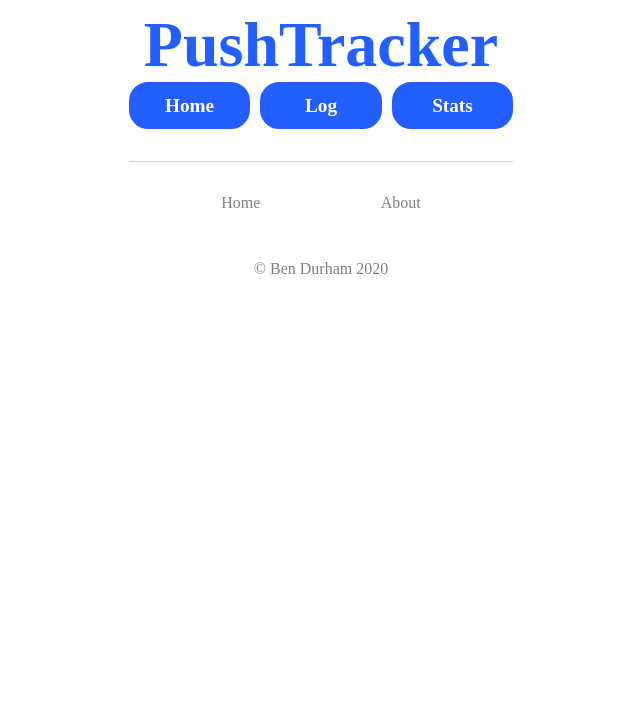
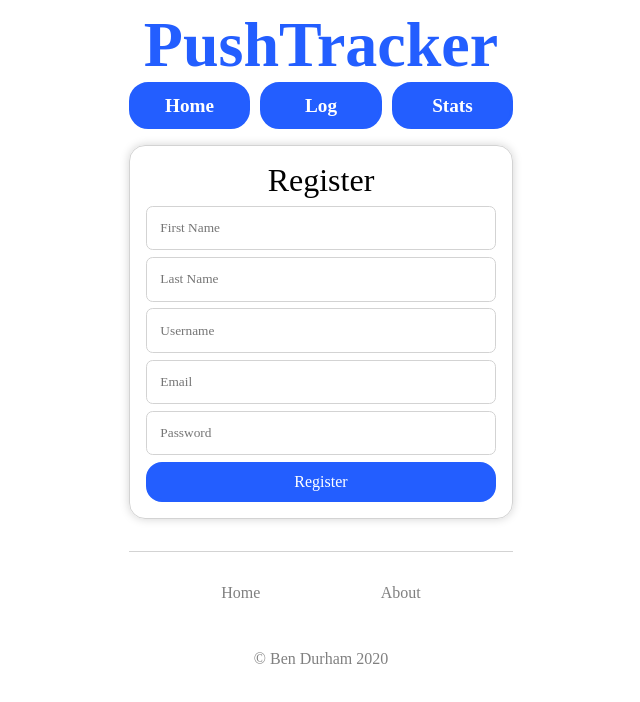
Before and after one commit to bendurham441/pushtracker, a React (Vite) app: page /register in a window 1280 px wide. Shown: the top 702 px of the page, without its empty margins (319-959 px from the left). Built offline with nearby package versions, Linux system fonts and the light colour scheme; a web font is replaced by a local one.

Commit message:
Added register form, added formik to login form

```diff
--- a/components/App.js
+++ b/components/App.js
@@ -8,6 +8,7 @@ import Log from "./routes/Log";
 import Footer from "./Footer";
 import Stats from "./routes/Stats";
 import Login from "./routes/Login";
+import Register from "./routes/Register";
 
 const App = () => (
   <Router>
@@ -29,6 +30,9 @@ const App = () => (
       <Route path="/login">
         <Login />
       </Route>
+      <Route path="/register">
+        <Register />
+      </Route>
     </Switch>
     <Footer />
   </Router>
--- a/components/Footer.js
+++ b/components/Footer.js
@@ -3,7 +3,7 @@ import { Link } from "react-router-dom";
 
 const Footer = () => (
   <footer>
-    <div class="footer-links">
+    <div className="footer-links">
       <Link to="/" style={{ textDecoration: "none" }}>
         <div className="footer-link">Home</div>
       </Link>
--- a/components/routes/Login.js
+++ b/components/routes/Login.js
@@ -6,15 +6,23 @@ import { Link } from "react-router-dom";
 
 const Login = () => (
   <Card header="Login">
-    <Formik>
-      <Form>
-        <Field className="set-field" placeholder="Username/Email" />
-        <Field className="set-field" placeholder="Password" />
-        <button type="submit">Login</button>
-        <Link to="/forgot" style={{textDecoration: "none"}}>
-          <div className="forgot">Forgot Password?</div>
-        </Link>
-      </Form>
+    <Formik
+      initialValues={{
+        username: "",
+        password: "",
+      }}
+      onSubmit={(values) => console.log(values)}
+    >
+      {(isSubmitting) => (
+        <Form>
+          <Field name="username" className="set-field" placeholder="Username" />
+          <Field name="password" className="set-field" placeholder="Password" />
+          <button type="submit">Login</button>
+          <Link to="/forgot" style={{ textDecoration: "none" }}>
+            <div className="forgot">Forgot Password?</div>
+          </Link>
+        </Form>
+      )}
     </Formik>
   </Card>
 );
--- /dev/null
+++ b/components/routes/Register.js
@@ -0,0 +1,40 @@
+import React from "react";
+import { Formik, Form, Field } from "formik";
+
+import Card from "../common/Card";
+
+const Register = () => (
+  <Card header="Register">
+    <Formik
+      onSubmit={(values) => console.log(values)}
+      initialValues={{
+        firstName: "",
+        lastName: "",
+        username: "",
+        email: "",
+        password: "",
+      }}
+    >
+      {(isSubmitting) => (
+        <Form>
+          <Field
+            name="firstName"
+            placeholder="First Name"
+            className="set-field"
+          />
+          <Field
+            name="lastName"
+            placeholder="Last Name"
+            className="set-field"
+          />
+          <Field name="username" placeholder="Username" className="set-field" />
+          <Field name="email" placeholder="Email" className="set-field" />
+          <Field name="password" placeholder="Password" className="set-field" />
+          <button type="submit">Register</button>
+        </Form>
+      )}
+    </Formik>
+  </Card>
+);
+
+export default Register;
--- a/styles.scss
+++ b/styles.scss
@@ -197,9 +197,10 @@ footer {
 
 .card-header {
   margin-top: 0;
-  margin-bottom: 0.5em;
+  margin-bottom: 0.2em;
   text-align: center;
   font-size: 2em;
+  font-weight: 500;
 }
 
 .forgot {
```
